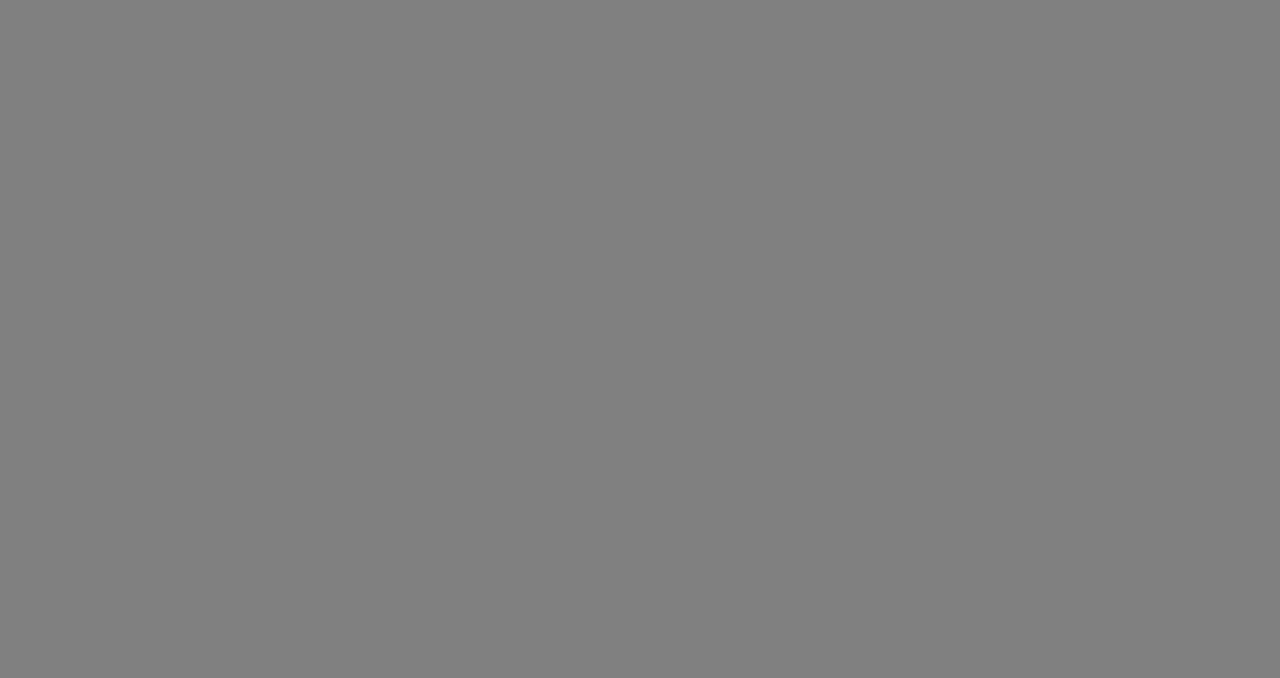
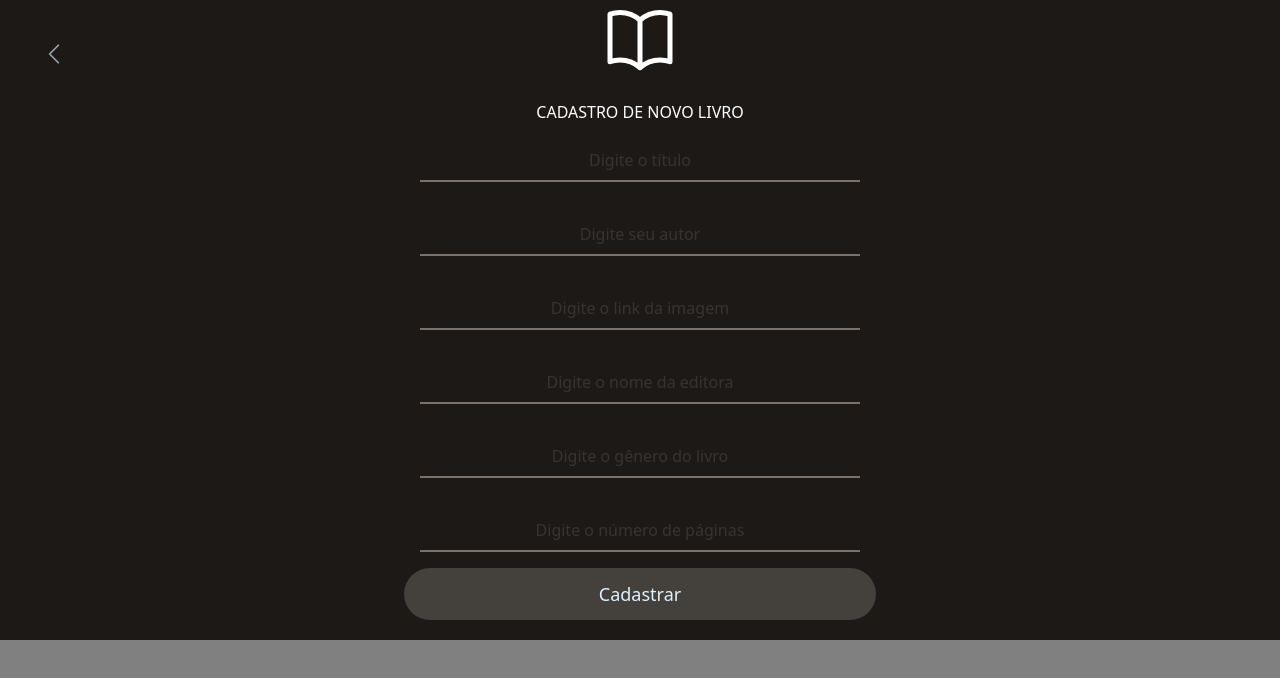
Before and after one commit to LibraryLoops/librarytech-front, a React (Vite) app: page /livros/novo in a window 1280 px wide. Before the commit this address had no page. Shown: the top 678 px of the page. Built offline with nearby package versions, Linux system fonts and the light colour scheme.

Commit message:
feat: :sparkles: feat: adding RegisterBook

```diff
--- a/src/pages/BookPage.jsx
+++ b/src/pages/BookPage.jsx
@@ -2,12 +2,17 @@ import React from "react";
 import SearchForm from "../components/SearchForm";
 import BookCard from "../components/BookCard";
 import SmallButton from "../components/SmallButton";
-import { ArrowRightEndOnRectangleIcon, PlusCircleIcon } from "@heroicons/react/24/outline";
+import {
+  ArrowRightEndOnRectangleIcon,
+  PlusCircleIcon,
+} from "@heroicons/react/24/outline";
+import { Link } from "react-router-dom";
 
 const BookPage = () => {
-
-  const iconLogout = <ArrowRightEndOnRectangleIcon className="h-6 w-6 text-white" />
-  const iconPlus = <PlusCircleIcon className="h-6 w-6" />
+  const iconLogout = (
+    <ArrowRightEndOnRectangleIcon className="h-6 w-6 text-white" />
+  );
+  const iconPlus = <PlusCircleIcon className="h-6 w-6" />;
   return (
     <section className="bg-stone-900">
       <div className="absolute top-5 right-5">
@@ -19,10 +24,13 @@ const BookPage = () => {
         <h1 className="text-5xl text-sky-100 font-bold my-5 text-center">
           Acervo de Livros
         </h1>
-        <div className="flex justify-center items-center h-20">
+        <Link
+          to="/livros/novo"
+          className="flex justify-center items-center h-20"
+        >
           <SearchForm />
           <SmallButton icon={iconPlus}>Novo livro</SmallButton>
-        </div>
+        </Link>
       </section>
       <section className=" mx-10 flex-wrap gap-5 bg-stone-800 p-6 grid grid-cols-4 rounded-lg">
         <BookCard
--- /dev/null
+++ b/src/pages/RegisterBook.jsx
@@ -0,0 +1,34 @@
+import { ChevronLeftIcon, BookOpenIcon } from '@heroicons/react/24/outline'
+import React from 'react'
+import { Link } from 'react-router-dom'
+import InputLogin from '../components/InputLogin'
+import Button from '../components/Button'
+
+const RegisterBook = () => {
+  return (
+    <section className="flex justify-center items-center flex-col bg-stone-900 max-h-screen w-screen">
+    <div className='max-w-lg w-full h-auto'>
+        <Link to="/livros" className='absolute top-10 left-10'>
+            <ChevronLeftIcon className='size-7 text-gray-400 cursor-pointer' />
+        </Link>
+        <div className="w-full">
+            <div className="flex justify-center">
+                <BookOpenIcon className="text-white size-20" />
+            </div>
+            <form className="flex flex-col m-5">
+                <p className="text-white text-center uppercase">Cadastro de novo livro</p>
+                <InputLogin type="text" placeholder="Digite o título" required={true} />
+                <InputLogin type="text" placeholder="Digite seu autor" required={true} />
+                <InputLogin type="text" placeholder="Digite o link da imagem" required={false} />
+                <InputLogin type="text" placeholder="Digite o nome da editora" required={false} />
+                <InputLogin type="text" placeholder="Digite o gênero do livro" required={false} />
+                <InputLogin type="text" placeholder="Digite o número de páginas" required={false} />
+                <Button>Cadastrar</Button>
+            </form>
+        </div>
+    </div>
+    </section>
+  )
+}
+
+export default RegisterBook
--- a/src/routes.jsx
+++ b/src/routes.jsx
@@ -5,6 +5,7 @@ import Register from './pages/Register'
 import { AuthProvider } from './contexts/authContext'
 import Login from './pages/Login'
 import BookPage from './pages/BookPage'
+import RegisterBook from './pages/RegisterBook'
 
 const routes = () => {
 
@@ -16,6 +17,7 @@ const routes = () => {
           <Route path="/login" element={<Login />} />
           <Route path="/cadastro" element={<Register />} />
           <Route path="/livros" element={<BookPage />} />
+          <Route path="/livros/novo" element={<RegisterBook />} />
         </Routes>
       </AuthProvider>
     </BrowserRouter>
```
